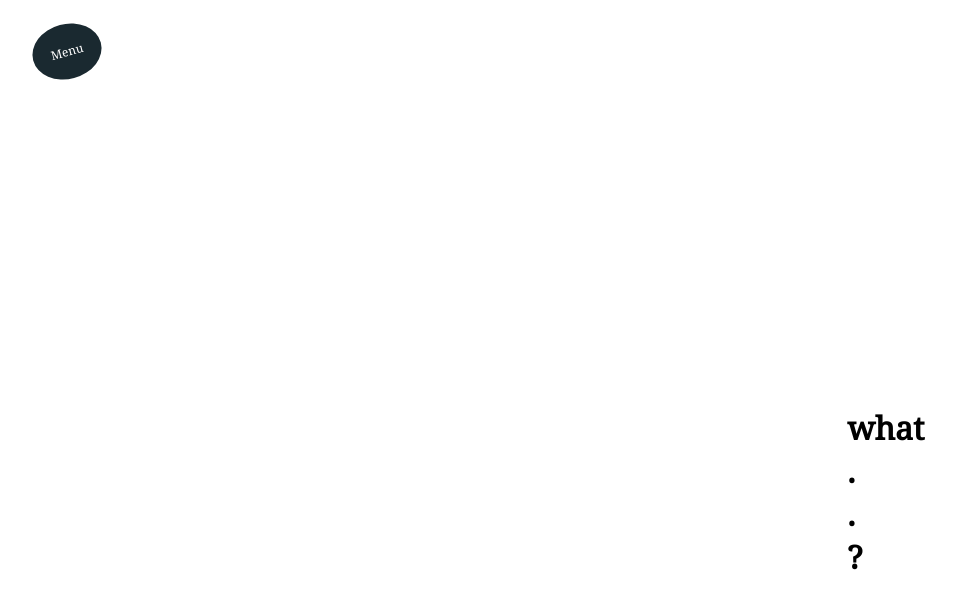
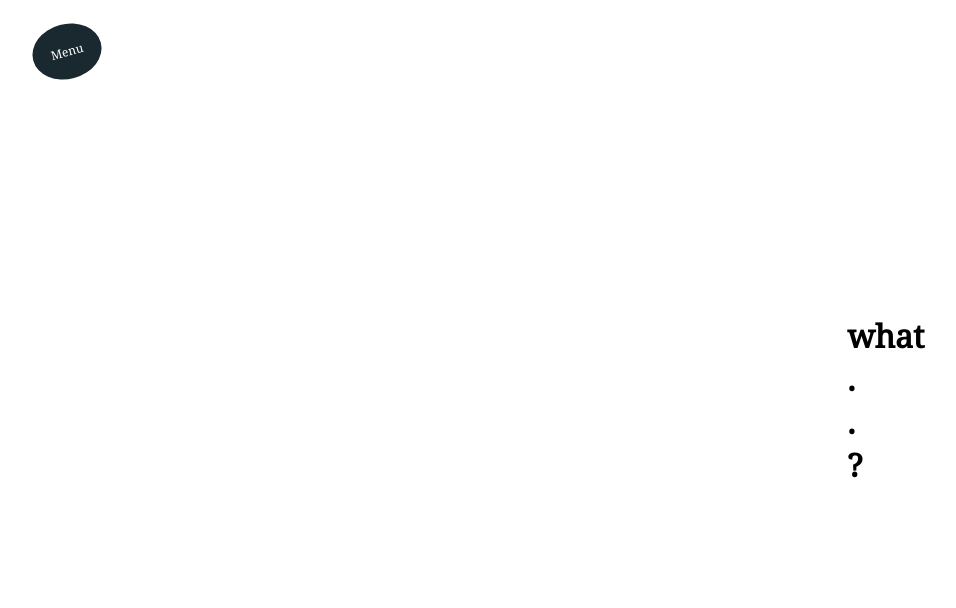
Before and after one commit to tomostock/my-app2, a React (Create React App) app: page / in a window 1280 px wide. Shown: the top 608 px of the page, without its empty margins (2-958 px from the left). Built offline with nearby package versions, Linux system fonts and the light colour scheme; no server answers; a web font is replaced by a local one.

Commit message:
実機確認修正

```diff
--- a/src/css/App.css
+++ b/src/css/App.css
@@ -139,12 +139,13 @@ form {
   display: block;
   background-color: white;
   width: 100vw;
-  height: 100vh;
-  margin: -129px -28px;
+  height: 100%;
+  margin: 0px -28px;
   display: flex;
   flex-wrap: wrap;
   align-items: center;
   justify-content: center;
+  top: 0;
 }
 #AppTitle.-visible {
   animation: anim 2s;
--- a/src/css/contact.css
+++ b/src/css/contact.css
@@ -1,5 +1,5 @@
 .contact {
   width: 100%;
-  padding-bottom: 83px;
-  margin-top: 83px;
+
+
 }
--- a/src/css/game.css
+++ b/src/css/game.css
@@ -143,7 +143,6 @@ ol, ul {
   position: absolute;
   background: #f7ce3e;
   z-index: 100;
-  padding-top: 200px;
   text-align: center;
   display: flex;
   flex-wrap: wrap;
```
